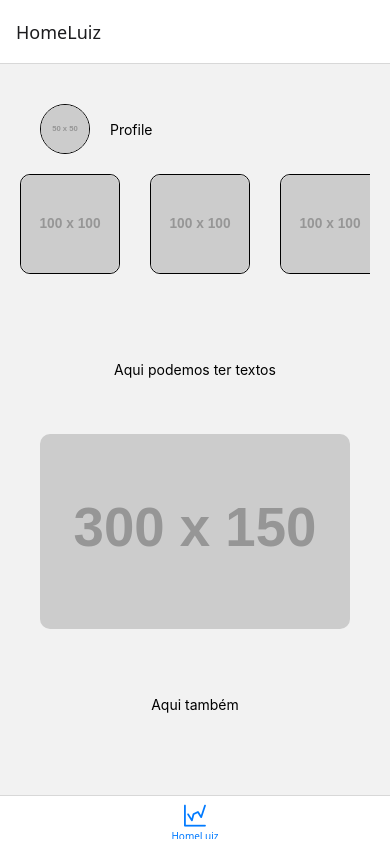
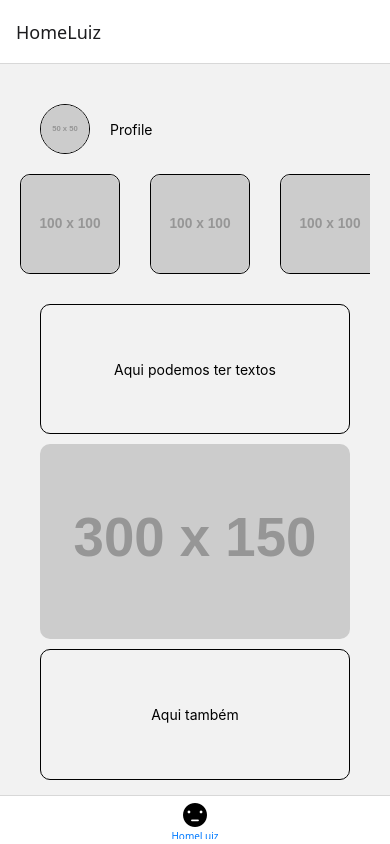
Before and after one commit to 4yob/mobile-functional.app, a React Native app: screen /HomeLuiz in a window 390 px wide. Built offline with nearby package versions, Linux system fonts and the light colour scheme.

Commit message:
Feat: Luiz profile

```diff
--- a/navigation/TabNavigator.js
+++ b/navigation/TabNavigator.js
@@ -7,6 +7,7 @@ import HomeLuiz from "../pages/HomeLuiz";
 
 const Tab = createBottomTabNavigator();
 
+
 export default function TabNavigator() {
     return (
         <Tab.Navigator initialRouteName="HomeLuiz">
@@ -15,10 +16,11 @@ export default function TabNavigator() {
                 component={HomeLuiz}
                 options={{
                     tabBarIcon: ({ color, size }) => (
-                        <AntDesign name="linechart" size={size} color={color} />   // alterar o icon depois
+                        <AntDesign name="meho" size={24} color="black" />   // alterar o icon depois
                     ),
                 }}
             />
+
         </Tab.Navigator>
     );
 }
--- a/pages/HomeLuiz.js
+++ b/pages/HomeLuiz.js
@@ -1,6 +1,7 @@
 import { View, StyleSheet,Text, FlatList, SafeAreaView, Dimensions, Image} from "react-native";
 import Cards from "../components/Cards"
 import CardImage from "../components/CardImage";
+import { useNavigation } from "@react-navigation/native";
 
 export default function HomeLuiz(){
     const data = [
@@ -17,7 +18,7 @@ export default function HomeLuiz(){
     return(
         <View style={styles.main}>
             <View style={styles.header}>
-                <Cards estilo={styles.card}/>
+                <Cards estilo={styles.card} onPress={() => navigation.navigate("ProfileLuiz")}/>
                 <Text>Profile</Text>
             </View>
             <SafeAreaView>
@@ -86,6 +87,11 @@ const styles = StyleSheet.create({
         marginTop:10,
         display:'flex',
         justifyContent:'center',
-        alignItems:'center'
+        alignItems:'center',
+        borderWidth: 1,
+        borderStyle: 'solid',
+        borderColor: 'black',
+        borderRadius:10,
+        marginBottom:10
     }
 })
```
Also changed, not shown: navigation/StackNavigator.js (added, +13 -0 lines), pages/ProfileLuiz.js (added, +11 -0 lines).
